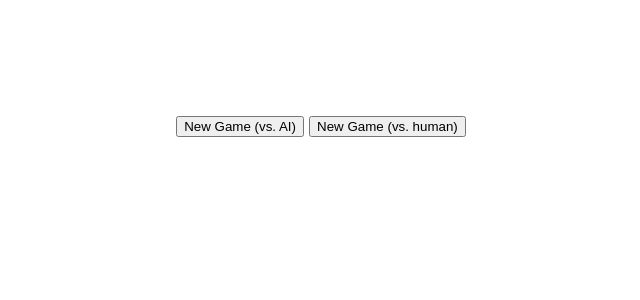
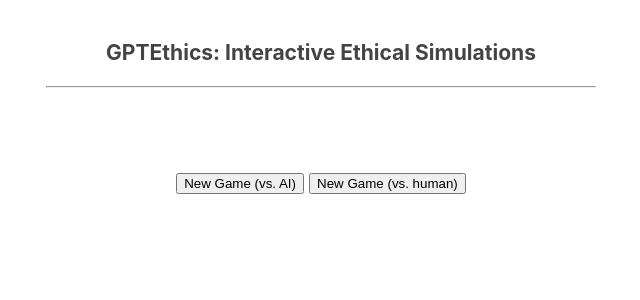
Before and after one commit to vkethana/ai-hackathon-su24, a Flask app: page / in a window 1280 px wide. Shown: the top 300 px of the page, without its empty margins (319-959 px from the left). Run offline with Flask 3, Linux system fonts and the light colour scheme; some libraries are stand-ins or nearby versions.

Commit message:
FRONTEND IS MOSTLY FIXED

```diff
--- a/app.py
+++ b/app.py
@@ -6,7 +6,7 @@ from flask_socketio import SocketIO, join_room, leave_room, emit
 import uuid
 
 app = Flask(__name__)
-DISABLE_API_CALLS = False
+DISABLE_API_CALLS = True
 
 app.config['SECRET_KEY'] = 'my_secret'
 socketio = SocketIO(app)
@@ -111,7 +111,7 @@ def on_submit(data):
                                       games[game_code]['responses'][player2],
                                       games[game_code]['question'])
         '''
-        time.sleep(3.5)
+        time.sleep(1.5)
         result = 1
 
         winner = player1 if result == 1 else player2
--- a/templates/index.html
+++ b/templates/index.html
@@ -79,7 +79,11 @@
     </style>
 </head>
 <body>
-    <div id="ethical-question">
+    <h3 style="text-align:center">GPTEthics: Interactive Ethical Simulations</h1>
+    <hr />
+    <div id="ethical-question-div" style="display:none;">
+      <span><b>What would you do in the following scenario:</b></span>
+      <span id="ethical-question"></span>
     </div>
 		<div>
       <table style="text-align:center;">
@@ -133,6 +137,7 @@
 
 				const comparisonResult = document.getElementById('comparison-result');
 				const ethicalQuestion = document.getElementById('ethical-question');
+				const ethicalQuestionDiv = document.getElementById('ethical-question-div');
 
         let bothRespondedDotsInterval;
 
@@ -191,6 +196,7 @@
                 console.log("Data from server");
                 console.log(data);
 
+                ethicalQuestionDiv.style.display = 'block';
 								ethicalQuestion.innerHTML = data.question;
 								//textContainerContainer.style.display = 'table';
                 textContainerContainer.classList.add('visible');
@@ -315,7 +321,10 @@
 						if (waitingForOtherPlayer) {
 								waitingForOtherPlayer = false;
 								ethicalQuestion.innerHTML = data.question;
-								textContainerContainer.style.display = 'block';
+                // show the ethical dillema
+                ethicalQuestionDiv.style.display = 'block';
+                textContainerContainer.classList.add('visible');
+
 								submitResponseButton.style.display = 'inline';
 								submitResponseButton.innerText = 'Submit Response';
 								comparisonResult.style.display = 'none';
@@ -345,8 +354,11 @@
             console.log(otherPlayerResponse);
 
             // Show the response of the other player
-            //machineResponseContainer.style.display = 'block';
             machineResponseContainer.classList.add('visible');
+
+            // Display labels for the textareas
+            textContainerLabel.classList.add('visible');
+            machineResponseLabel.classList.add('visible');
 
             // Don't run any code until the text has finished streaming
             streamText(machineResponse, otherPlayerResponse).then(() => {
```
